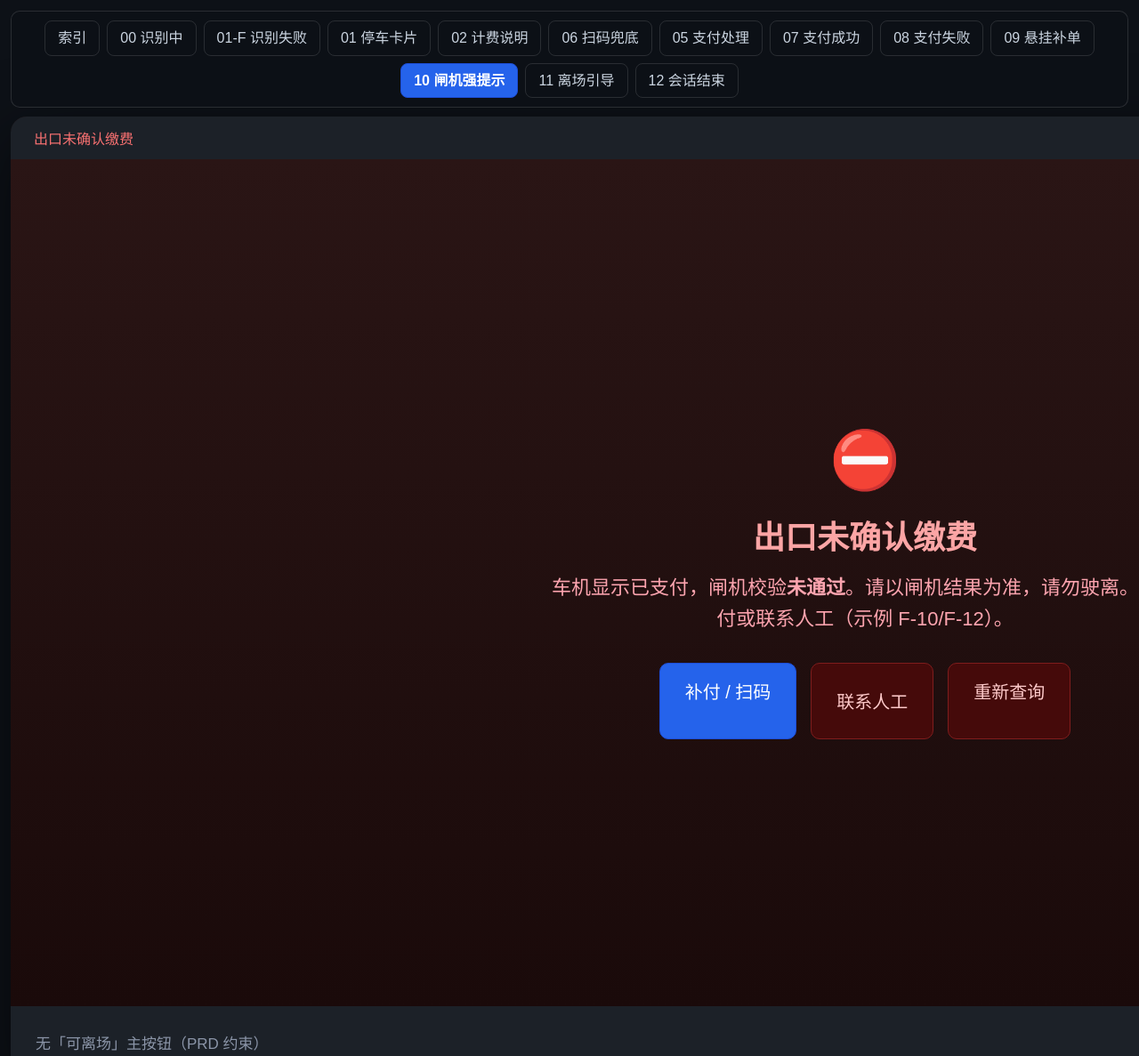
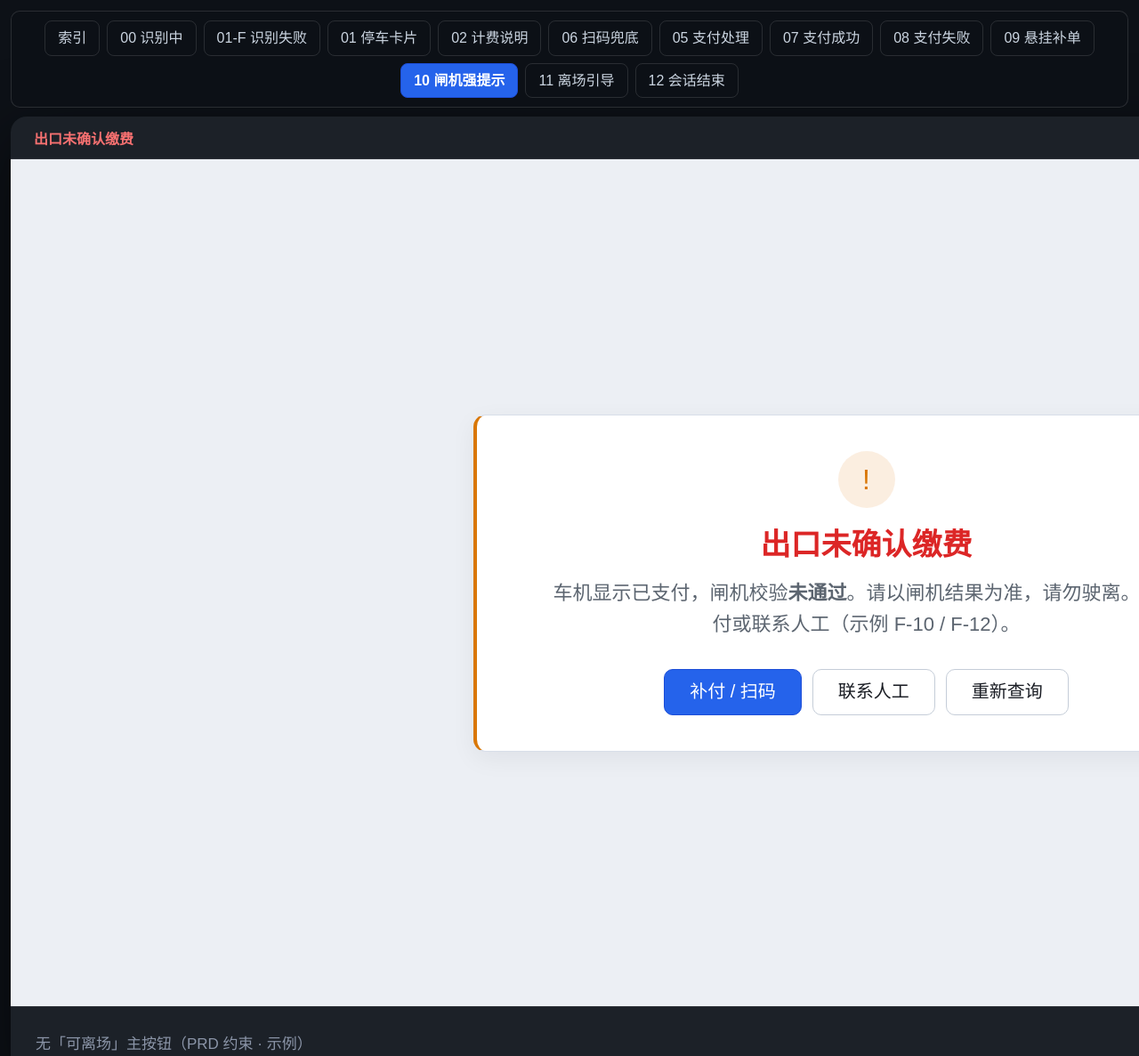
Before and after one commit to lmorag87-cmd/PRD-html, a plain HTML site: page docs/cooperative-parking-pay/hmi/hmi-pay-scr-10-gate-prototype.html in a window 1280 px wide. Shown: the top 1187 px of the page at 89% size. Drawn offline with Linux system fonts and the light colour scheme.

Commit message:
SCR-10 闸机强提示改为标准深色壳层并修复按钮对齐
去掉暗红全屏；浅色主区+白卡片+橙色警示条；CTA 统一 inline-flex 居中。

Co-authored-by: Cursor <cursoragent@cursor.com>

```diff
--- a/docs/cooperative-parking-pay/hmi/hmi-pay-scr-10-gate-prototype.html
+++ b/docs/cooperative-parking-pay/hmi/hmi-pay-scr-10-gate-prototype.html
@@ -6,17 +6,133 @@
   <meta name="viewport" content="width=device-width, initial-scale=1">
   <title>SCR-PAY-10 · 闸机不一致</title>
   <style>
-    :root { --font-hmi: "Source Han Sans SC", "Noto Sans SC", "思源黑体", sans-serif; --accent: #2563eb; --danger: #dc2626; }
-    html, body { margin: 0; background: #0d1117; font-family: var(--font-hmi); }
-#stage { width: 1920px; height: 1080px; position: relative; border-radius: 18px; box-shadow: 0 24px 80px rgba(0,0,0,.55); background: #1a0a0a; overflow: hidden; }
-    .fullscreen { position: absolute; inset: 48px 0 80px; background: linear-gradient(180deg,#2a1515,#1a0a0a); display: flex; flex-direction: column; align-items: center; justify-content: center; padding: 48px; text-align: center; color: #fecaca; }
-    .icon { font-size: 64px; margin-bottom: 20px; }
-    h1 { margin: 0 0 16px; font-size: 36px; color: #fca5a5; }
-    p { font-size: 22px; max-width: 720px; line-height: 1.6; margin: 0 0 32px; color: #fda4af; }
-    .cta { display: flex; gap: 16px; flex-wrap: wrap; justify-content: center; }
-    .btn { padding: 16px 28px; border-radius: 10px; font-size: 20px; min-height: 52px; border: 1px solid #7f1d1d; background: #450a0a; color: #fecaca; cursor: pointer; font-family: inherit; text-decoration: none; }
-    .btn.primary { background: var(--accent); border-color: #1d4ed8; color: #fff; }
-    .dock { position: absolute; bottom: 0; left: 0; right: 0; height: 80px; background: #1c2128; color: #8b95a8; display: flex; align-items: center; padding: 0 28px; font-size: 17px; }
+    :root {
+      --font-hmi: "Source Han Sans SC", "Noto Sans SC", "思源黑体", sans-serif;
+      --accent: #2563eb;
+      --warn: #d97706;
+      --danger: #dc2626;
+      --topbar-h: 48px;
+      --dock-h: 80px;
+      --bar-bg: #1c2128;
+      --main-bg: #eceff4;
+      --text: #1a1d24;
+      --muted: #5c6570;
+    }
+    * { box-sizing: border-box; }
+    html, body { margin: 0; min-height: 100%; background: #0d1117; font-family: var(--font-hmi); }
+    #stage {
+      width: 1920px;
+      height: 1080px;
+      flex-shrink: 0;
+      display: flex;
+      flex-direction: column;
+      border-radius: 18px;
+      box-shadow: 0 24px 80px rgba(0,0,0,.55);
+      background: #0b0f14;
+      overflow: hidden;
+    }
+    .status-bar {
+      flex: 0 0 var(--topbar-h);
+      height: var(--topbar-h);
+      padding: 0 26px;
+      display: flex;
+      align-items: center;
+      background: var(--bar-bg);
+      color: #f87171;
+      font-size: 16px;
+      font-weight: 600;
+      border-bottom: 1px solid rgba(255,255,255,.08);
+    }
+    .main-wrap {
+      flex: 1;
+      min-height: 0;
+      background: var(--main-bg);
+      display: flex;
+      align-items: center;
+      justify-content: center;
+      padding: 40px 48px;
+    }
+    .card {
+      width: 880px;
+      max-width: 100%;
+      background: #fff;
+      border-radius: 14px;
+      border: 1px solid #d8dee9;
+      border-left: 4px solid var(--warn);
+      box-shadow: 0 8px 28px rgba(15,23,42,.06);
+      padding: 40px 48px;
+      text-align: center;
+      color: var(--text);
+    }
+    .icon {
+      width: 64px;
+      height: 64px;
+      margin: 0 auto 20px;
+      border-radius: 50%;
+      background: rgba(217,119,6,.12);
+      color: var(--warn);
+      font-size: 32px;
+      display: flex;
+      align-items: center;
+      justify-content: center;
+      line-height: 1;
+    }
+    .card h1 {
+      margin: 0 0 16px;
+      font-size: 34px;
+      font-weight: 650;
+      color: var(--danger);
+      line-height: 1.25;
+    }
+    .card .desc {
+      margin: 0 0 32px;
+      font-size: 22px;
+      line-height: 1.6;
+      color: var(--muted);
+      max-width: 720px;
+      margin-left: auto;
+      margin-right: auto;
+    }
+    .cta {
+      display: flex;
+      flex-wrap: wrap;
+      align-items: center;
+      justify-content: center;
+      gap: 12px;
+    }
+    .btn {
+      display: inline-flex;
+      align-items: center;
+      justify-content: center;
+      padding: 0 28px;
+      border-radius: 10px;
+      font-size: 20px;
+      min-height: 52px;
+      line-height: 1.25;
+      border: 1px solid #c5cdd8;
+      background: #fff;
+      color: var(--text);
+      cursor: pointer;
+      font-family: inherit;
+      text-decoration: none;
+      white-space: nowrap;
+    }
+    .btn.primary {
+      background: var(--accent);
+      border-color: #1d4ed8;
+      color: #fff;
+    }
+    .dock {
+      flex: 0 0 var(--dock-h);
+      height: var(--dock-h);
+      padding: 0 28px;
+      display: flex;
+      align-items: center;
+      background: var(--bar-bg);
+      color: #8b95a8;
+      font-size: 17px;
+      border-top: 1px solid rgba(255,255,255,.08);
+    }
   </style>
 </head>
 <body class="hmi-proto-screen" data-nav-current="hmi-pay-scr-10-gate-prototype.html">
@@ -24,19 +140,21 @@
     <nav class="proto-nav" id="proto-nav" aria-label="全部界面索引"></nav>
     <script src="hmi-pay-nav.js"></script>
 
-  <article id="stage" aria-label="SCR-PAY-10 闸机不一致 F-12">
-    <header style="position:absolute;top:0;left:0;right:0;height:48px;background:#1c2128;color:#f87171;display:flex;align-items:center;padding:0 26px;font-size:16px"><span>出口未确认缴费</span></header>
-    <main class="fullscreen" role="alert">
-      <span class="icon" aria-hidden="true">⛔</span>
+    <article id="stage" aria-label="SCR-PAY-10 闸机不一致 F-10 F-12">
+      <header class="status-bar"><span>出口未确认缴费</span></header>
+      <main class="main-wrap" role="alert">
+        <section class="card">
+          <span class="icon" aria-hidden="true">!</span>
           <h1>出口未确认缴费</h1>
-      <p>车机显示已支付，闸机校验<strong>未通过</strong>。请以闸机结果为准，请勿驶离。可补付或联系人工（示例 F-10/F-12）。</p>
-      <span class="cta">
+          <p class="desc">车机显示已支付，闸机校验<strong>未通过</strong>。请以闸机结果为准，请勿驶离。可补付或联系人工（示例 F-10 / F-12）。</p>
+          <div class="cta">
             <a class="btn primary" href="hmi-pay-scr-06-qr-prototype.html">补付 / 扫码</a>
             <button type="button" class="btn">联系人工</button>
             <a class="btn" href="hmi-pay-scr-09-pending-prototype.html">重新查询</a>
-      </span>
+          </div>
+        </section>
       </main>
-    <footer class="dock"><span>无「可离场」主按钮（PRD 约束）</span></footer>
+      <footer class="dock"><span>无「可离场」主按钮（PRD 约束 · 示例）</span></footer>
     </article>
   </div>
 </body>
```
Also changed, not shown: prototypes/cooperative-parking-pay/hmi/hmi-pay-scr-10-gate-prototype.html (+137 -19 lines). Lines whose indentation alone changed are shown as unchanged.
